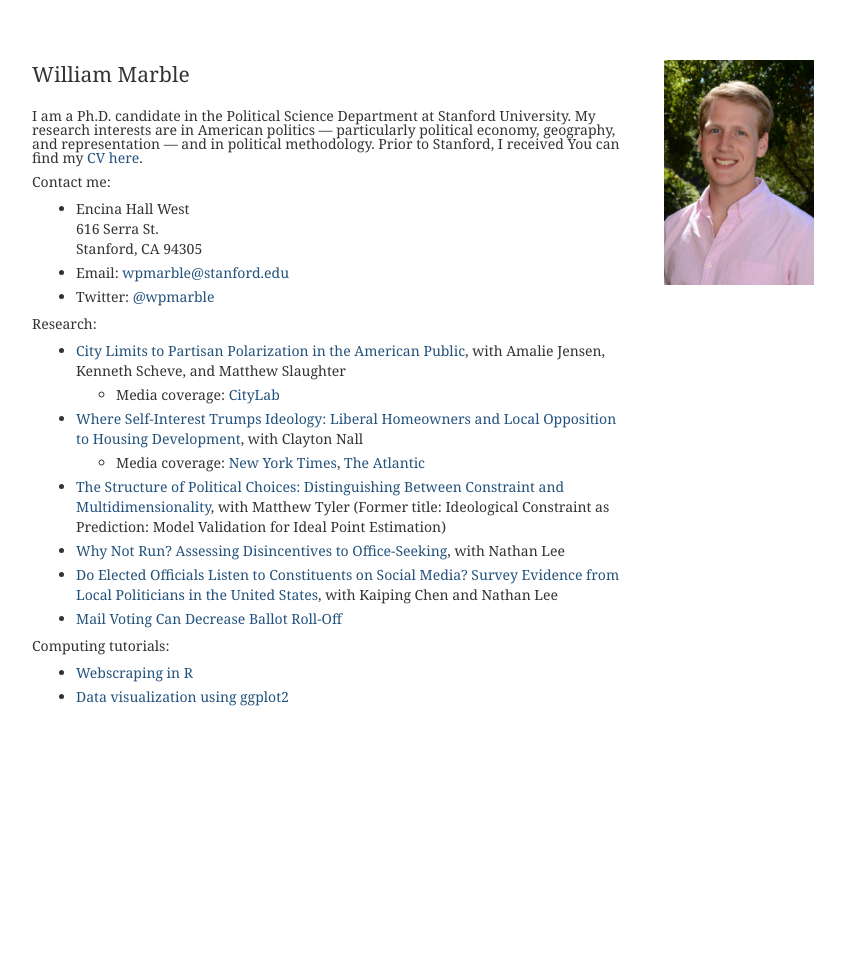
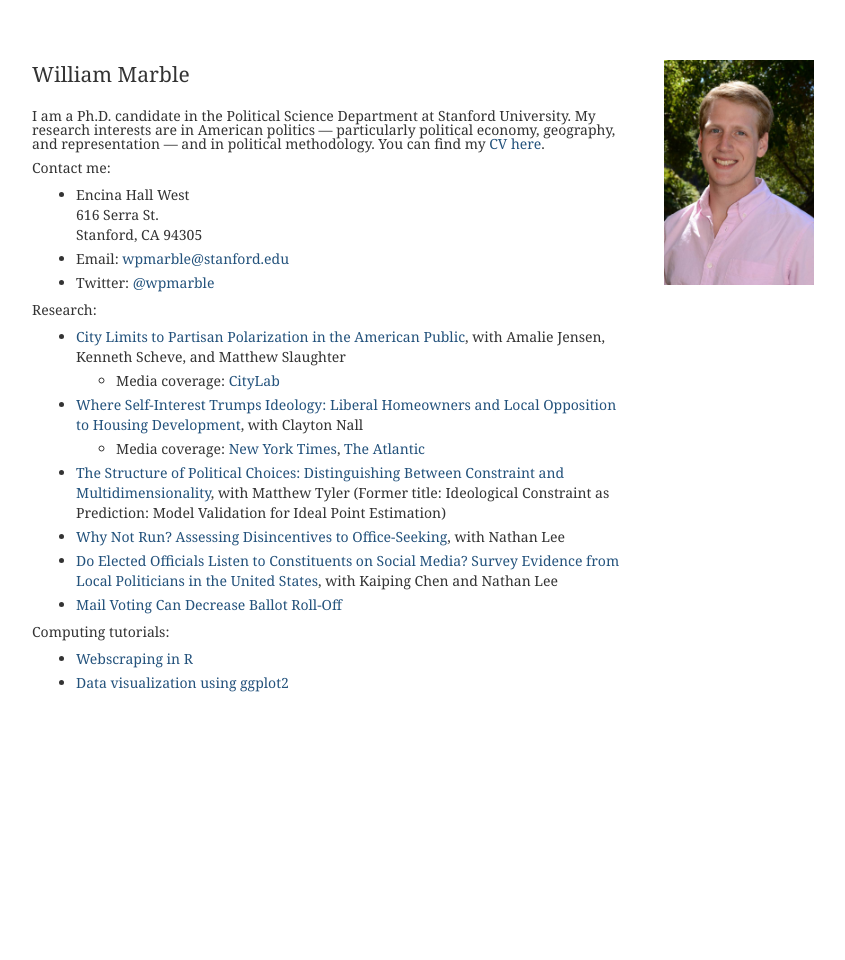
Before and after one commit to wpmarble/wpmarble.github.io, a Jekyll site: the page built from index.html, in a window 1280 px wide. Shown: the whole page, without its empty margins (96-941 px from the left). Built offline with Jekyll 4.4.1, drawn with Linux system fonts in a browser that asks for light colours.

Commit message:
Update index.html

```diff
--- a/index.html
+++ b/index.html
@@ -6,7 +6,7 @@
 <div class="row marketing">
 	<div itemscope itemtype="http://data-vocabulary.org/Person" class="col-sm-8" style="width:60%">
 		<p class="lead"><span itemprop="name">William Marble</span></p>
-		<p>I am a Ph.D. candidate in the Political Science Department at Stanford University. My research interests are in American politics — particularly political economy, geography, and representation — and in political methodology. Prior to Stanford, I received You can find my <a href = "docs/marble_cv.pdf">CV here</a>.</p>
+		<p>I am a Ph.D. candidate in the Political Science Department at Stanford University. My research interests are in American politics — particularly political economy, geography, and representation — and in political methodology. You can find my <a href = "docs/marble_cv.pdf">CV here</a>.</p>
 		<p>Contact me:</p>
 		<ul>
 			<li>Encina Hall West<br>616 Serra St.<br>Stanford, CA 94305</li>
```
